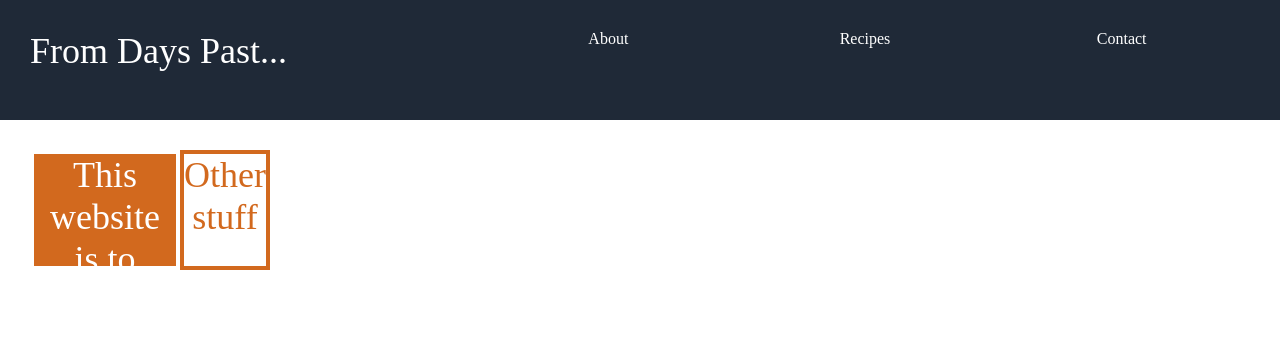
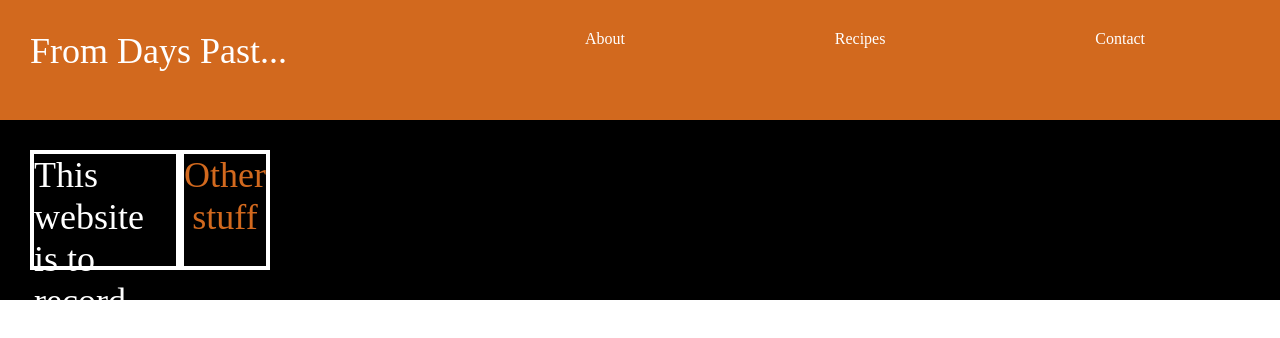
Before and after one commit to Radjad00/final-pre-java, a plain HTML site: page index.html in a window 1280 px wide. Drawn offline with Linux system fonts and the light colour scheme.

Commit message:
final project2

```diff
--- a/index.html
+++ b/index.html
@@ -8,6 +8,9 @@
     <link rel="stylesheet" href="styles.css">
 </head>
 <body>
+
+<div class="
+top">
     <div class="ftr">
         <div class="first">From Days Past...</div>
         <div class="second">About</div>
@@ -17,7 +20,9 @@
 
     <div class="scd">
         <div class="scd1">This website is to record memories of the Decker's in Austin</div>
-        <div class="scd2">Other stuff</DIV>
+        <div class="scd2">Other stuff</div>
     </div>
+</div>
+
 </body>
 </html>
--- a/styles.css
+++ b/styles.css
@@ -4,22 +4,28 @@ html {
 }
 
 body {
-  margin: 0;}
+  margin: 0;
+}
 
-.ftr { height: 60px;
+
+.top {
+  background-color:black;
+}
+
+.ftr {
+  height: 60px;
   padding: 30px;
-  background: #1F2937;
   display: flex;
   color: white;
+  background-color: chocolate;
 }
-
 
 .first {
   width: 450px;
   font-size: 36px;
 }
 .second {
-  width: 60px;
+  width: auto;
   text-align: center;
   flex: auto;
   justify-content: right;
@@ -30,22 +36,19 @@ Height:120px;
   width: 240px;
   padding: 30px;
   font-size: 36px;
-
-text-align: center;
   display: flex;
 }
 
 .scd1 {
-   background-color:chocolate;
+  width: 450px;
   color:white;
-    border: 4px solid ;
-
+  border: 4px solid;
+  justify-content: flex-start;
 }
 
 .scd2 {
-    background-color:white;
   color:chocolate;
-    border: 4px solid ;
-
-
+  border: 4px solid white;
+  text-align: center;
+  justify-content: flex-end;
 }
```
Lines whose indentation alone changed are shown as unchanged.
